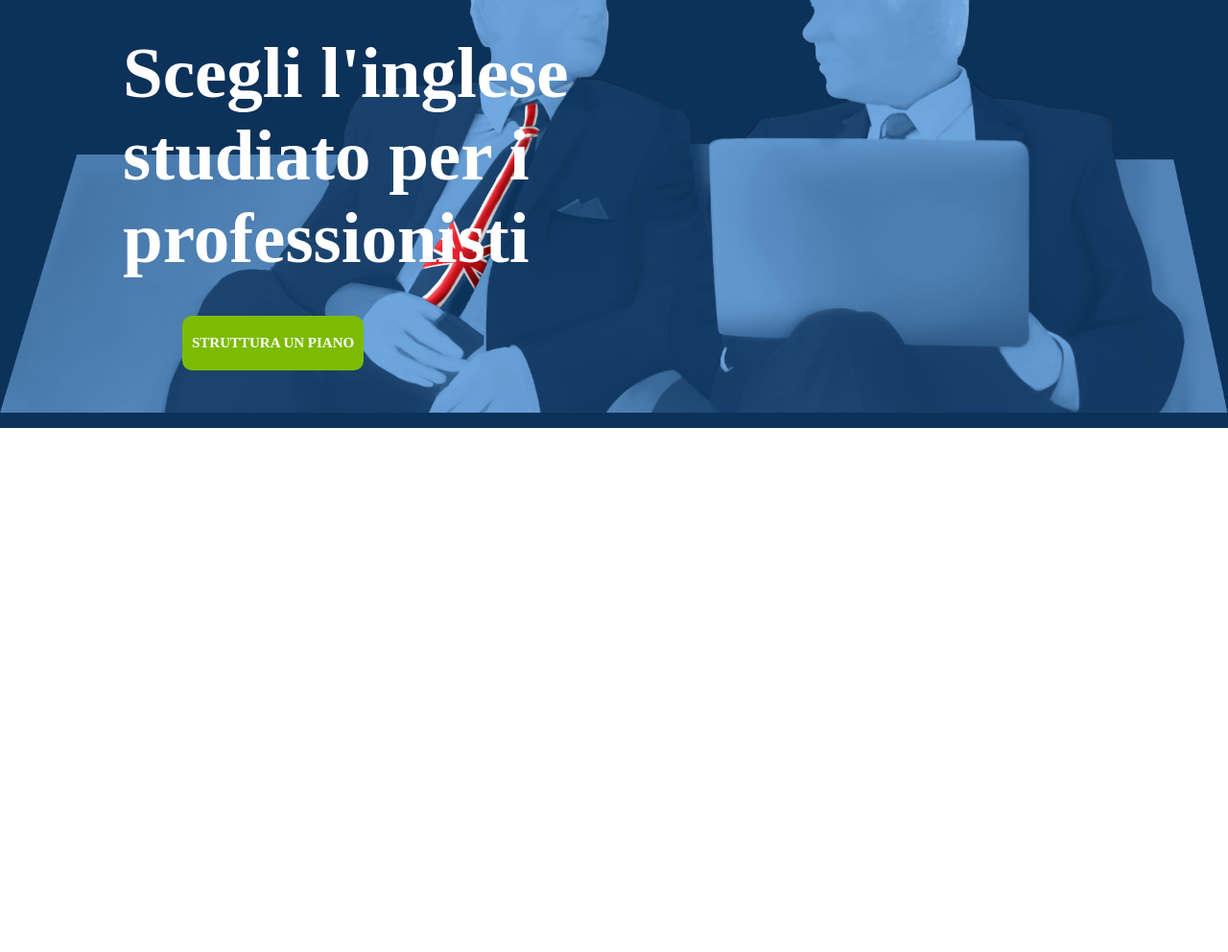
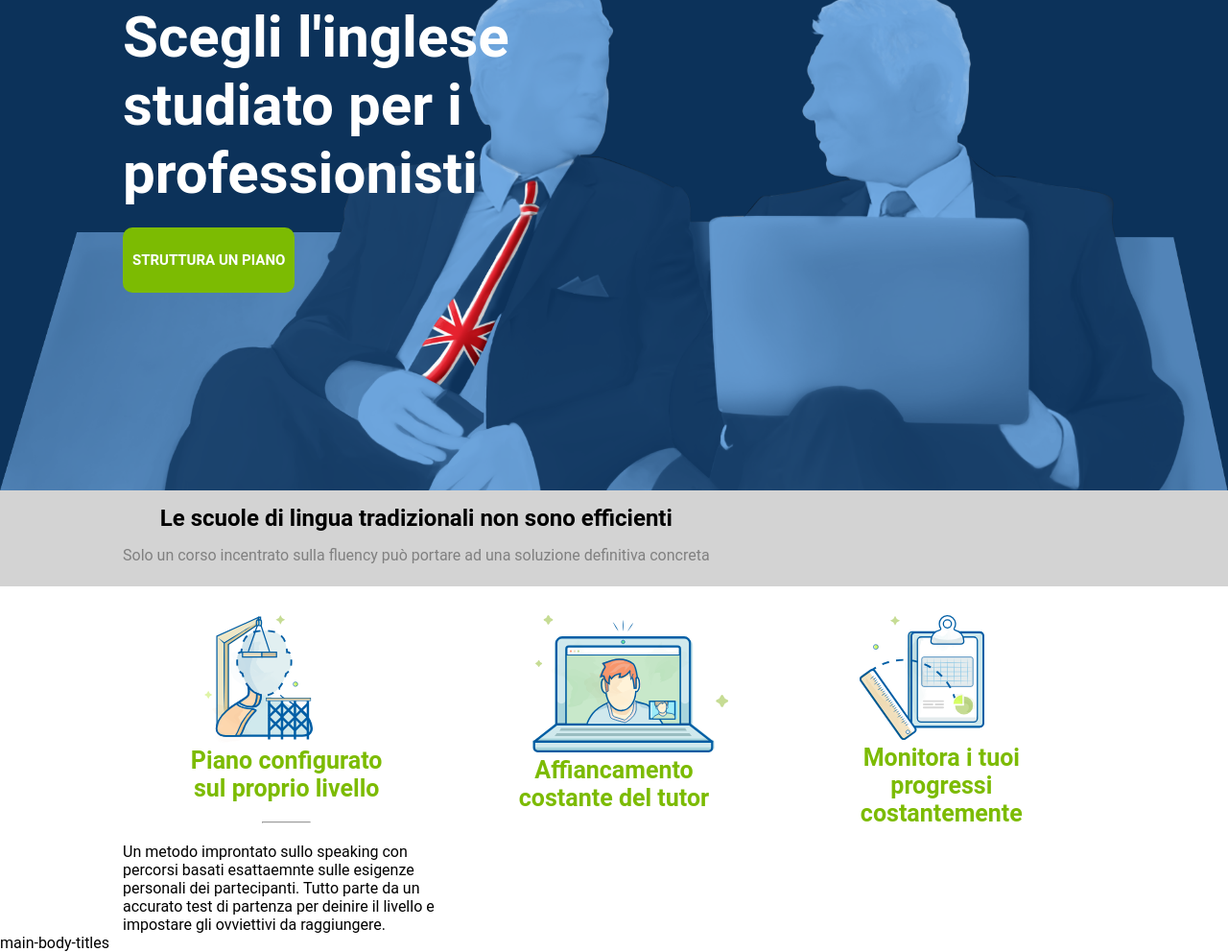
Before and after one commit to Andrea-Gori/htmlcss-fluentify, a plain HTML site: page index.html in a window 1280 px wide. Shown: the part 202-1194 px from the top of the page at 96% size. Before the commit the page ends 800 px from the top, so only its background shows below. Drawn offline with Linux system fonts and the light colour scheme.

Commit message:
lavoro sul main

```diff
--- a/assets/css/master.css
+++ b/assets/css/master.css
@@ -1,3 +1,4 @@
+/* Layout */
 * {
   margin: 0;
   padding: 0;
@@ -18,6 +19,12 @@
   width: 80%;
   margin: 0 auto;
 }
+/* Layout */
+/* Tipography */
+body {
+  font-family: 'Roboto' ,sans-serif;
+}
+
  /* HEADER */
 
  header {
@@ -43,7 +50,7 @@ ul li {
 
 }
 
-ul li a , div.titolo + a {
+ul li a , .btn-big {
   text-decoration: none;
   color: white ;
   font-size: 15px;
@@ -77,21 +84,113 @@ ul li a , div.titolo + a {
   background-image: url(../img/background-header.png);
   background-size: contain;
   background-repeat: no-repeat;
-  background-position: right;
-  position: relative;
+  background-position: 110% 100%;
 }
 
 .titolo {
   color: white;
-  padding: 155px 0;
-  font-size: 50px;
+  padding-top: 125px;
+  padding-bottom: 200px;
   width: 50%;
 }
 
-div.titolo + a {
-  position: absolute;
-  bottom: 60px;
-  left: 190px;
-  padding: 20px 10px;
-  line-height: normal;
+.title-txt {
+  font-size: 60px;
+  margin-bottom: 15px;
 }
+
+.btn-big {
+  padding: 25px 10px ;
+}
+
+/* header jumbo */
+/* HEADER */
+
+/* MAIN */
+
+/* Main-Top */
+.bg-gray {
+  background-color: rgb(211, 211, 211);
+  height: 100px;
+}
+
+.main-top-txt {
+  text-align: center;
+  padding-top: 15px;
+}
+
+.txt-gray {
+  color: rgb(128, 128, 128);
+}
+
+/* Main-Top */
+
+/* Main-body */
+
+div.col-33 img {
+  padding-top: 30px;
+  margin: 0 25%;
+}
+
+.img-profile {
+  width: 33%;
+}
+
+.img-computer {
+  width: 60%;
+}
+
+.img-doc {
+  width: 38%;
+}
+
+.main-body-txt {
+  color: rgb(124, 187, 2);
+  text-align: center;
+  margin-top: 5px;
+  font-size: 25px;
+}
+
+.profile-txt {
+  width: 60%;
+  margin: 0 auto;
+}
+
+.computer-txt {
+  width: 75%;
+  margin: 0 auto;
+}
+
+.doc-txt {
+  width: 70%;
+  margin: 0 auto;
+}
+
+.main-body-hr {
+  width: 15%;
+  margin: 20px auto;
+}
+
+.main-body-p
+
+
+
+/* Main-body */
+
+/* MAIN */
+
+/* UTILITY */
+
+.col-100{
+  width: 100%;
+}
+
+.col-33{
+  width: calc(100% / 3);
+}
+
+.col-50 {
+  width: calc(100% / 2);
+}
+
+/* UTILITY */
--- a/index.html
+++ b/index.html
@@ -35,9 +35,9 @@
         <div class="jumbo">
           <div class="container">
             <div class="titolo">
-              <h1>Scegli l'inglese studiato per i professionisti</h1>
+              <h1 class="title-txt">Scegli l'inglese studiato per i professionisti</h1>
+              <a class="btn btn-big btn-green" href="#">Struttura un piano</a>
             </div>
-            <a class="btn btn-green" href="#">Struttura un piano</a>
           </div>
 
         </div>
@@ -48,27 +48,38 @@
 
     <main>
 
-      <section>
-        <div class="container">
-          <div class="row">
-            <div class="col-100">
+      <section class="main-top">
+        <div class="bg-gray">
+          <div class="container">
+            <div class="row">
+              <div class="col-100">
+                  <h2 class="main-top-txt">Le scuole di lingua tradizionali non sono efficienti</h2>
+                  <p class="main-top-txt txt-gray">Solo un corso incentrato sulla fluency può portare ad una soluzione definitiva concreta</p>
 
+              </div>
             </div>
           </div>
         </div>
       </section>
 
-      <section>
+      <section class="main-body">
         <div class="container">
           <div class="row">
             <div class="col-33">
+              <img class="img-profile" src="./assets/img/profile.svg" alt="">
+              <h3 class="main-body-txt profile-txt">Piano configurato sul proprio livello</h3>
+              <hr class="main-body-hr">
+              <p class="main-body-p">Un metodo improntato sullo speaking con percorsi basati esattaemnte sulle esigenze personali dei partecipanti. Tutto parte da un accurato test di partenza per deinire il livello e impostare gli ovviettivi da raggiungere.</p>
 
             </div>
             <div class="col-33">
+              <img class="img-computer" src="./assets/img/computer.svg" alt="">
+              <h3 class="main-body-txt computer-txt">Affiancamento costante del tutor</h3>
 
             </div>
             <div class="col-33">
-
+              <img class="img-doc" src="./assets/img/doc.svg" alt="">
+              <h3 class="main-body-txt doc-txt">Monitora i tuoi progressi costantemente</h3>
             </div>
           </div>
         </div>
@@ -102,3 +113,4 @@
     </footer>
   </body>
 </html>
+main-body-titles
```
